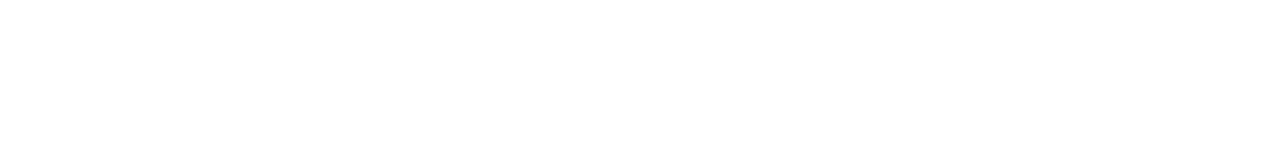
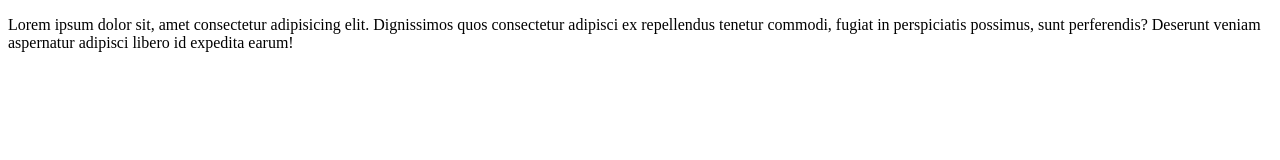
Before and after one commit to kiranshakeel2405/new, a plain HTML site: page index.html in a window 1280 px wide. Drawn offline with Linux system fonts and the light colour scheme.

Commit message:
second commit

```diff
--- a/index.html
+++ b/index.html
@@ -3,9 +3,9 @@
 <head>
     <meta charset="UTF-8">
     <meta name="viewport" content="width=device-width, initial-scale=1.0">
-    <title>Document</title>
+    <title>Cars</title>
 </head>
 <body>
-
+    <p>Lorem ipsum dolor sit, amet consectetur adipisicing elit. Dignissimos quos consectetur adipisci ex repellendus tenetur commodi, fugiat in perspiciatis possimus, sunt perferendis? Deserunt veniam aspernatur adipisci libero id expedita earum!</p>
 </body>
 </html>
```
